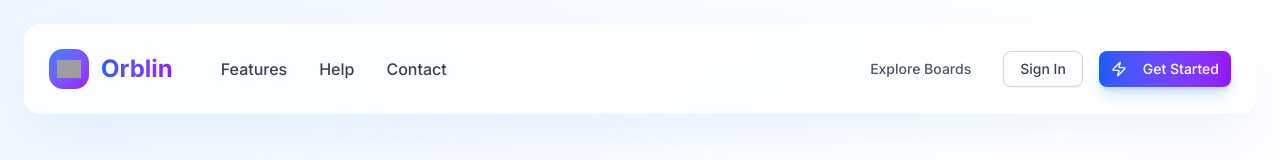
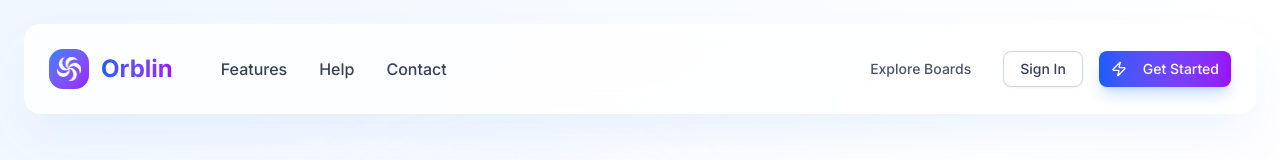
Before and after one commit to Samastra/Orb, a Next.js app: page / in a window 1280 px wide. Shown: the top 160 px of the page. Built offline with nearby package versions, Linux system fonts and the light colour scheme; no server answers; grey boxes are pictures that could not be loaded.

Commit message:
added logo to site tab

```diff
--- a/app/layout.tsx
+++ b/app/layout.tsx
@@ -21,7 +21,7 @@ export default function RootLayout({ children }: { children: React.ReactNode })
     <ClerkProvider>
       <html lang="en">
         <head>
-          <link rel="icon" type="image/png" href="/favicon.png" />
+          <link rel="icon" type="image/png" href="/Asset1.png" />
         </head>
         <body className={inter.className}>
           <RecommendationsProvider>
--- a/components/navbar.tsx
+++ b/components/navbar.tsx
@@ -27,7 +27,7 @@ const Navbar = () => {
         {/* Logo */}
         <Link href="/" className="flex items-center gap-3 group">
           <div className="w-10 h-10 bg-gradient-to-br from-blue-500 to-purple-600 rounded-xl flex items-center justify-center group-hover:scale-110 transition-transform duration-300">
-            <img src="/public/Asset-1.png" alt="Orblin Logo" width={24} height={24} />
+            <img src="/Asset-1.png" alt="Orblin Logo" width={24} height={24} />
           </div>
           <h1 className="text-2xl font-bold bg-gradient-to-r from-blue-600 to-purple-600 bg-clip-text text-transparent">
             Orblin
```
Also changed, not shown: public/favicon.png (renamed from app/favicon.png).
